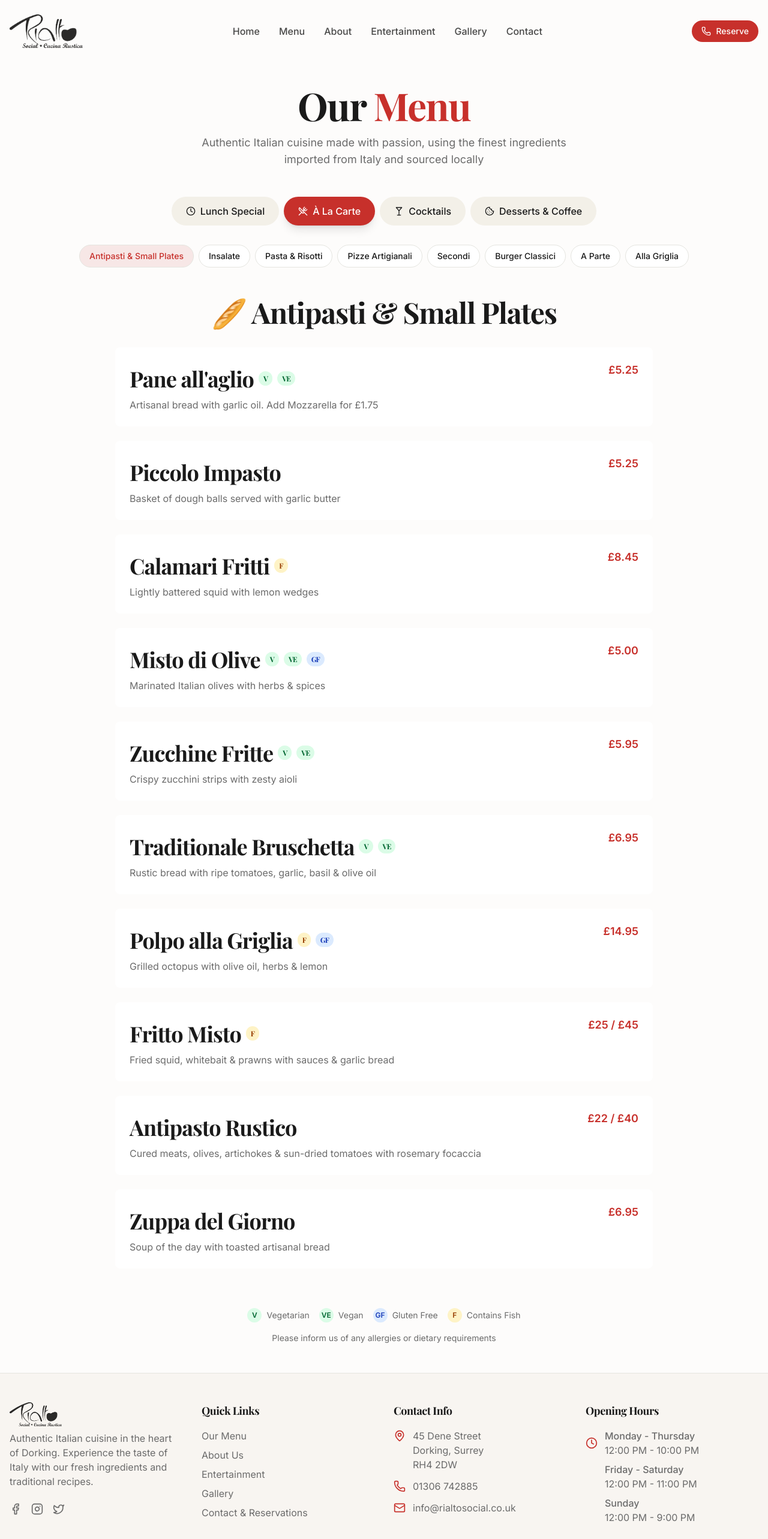
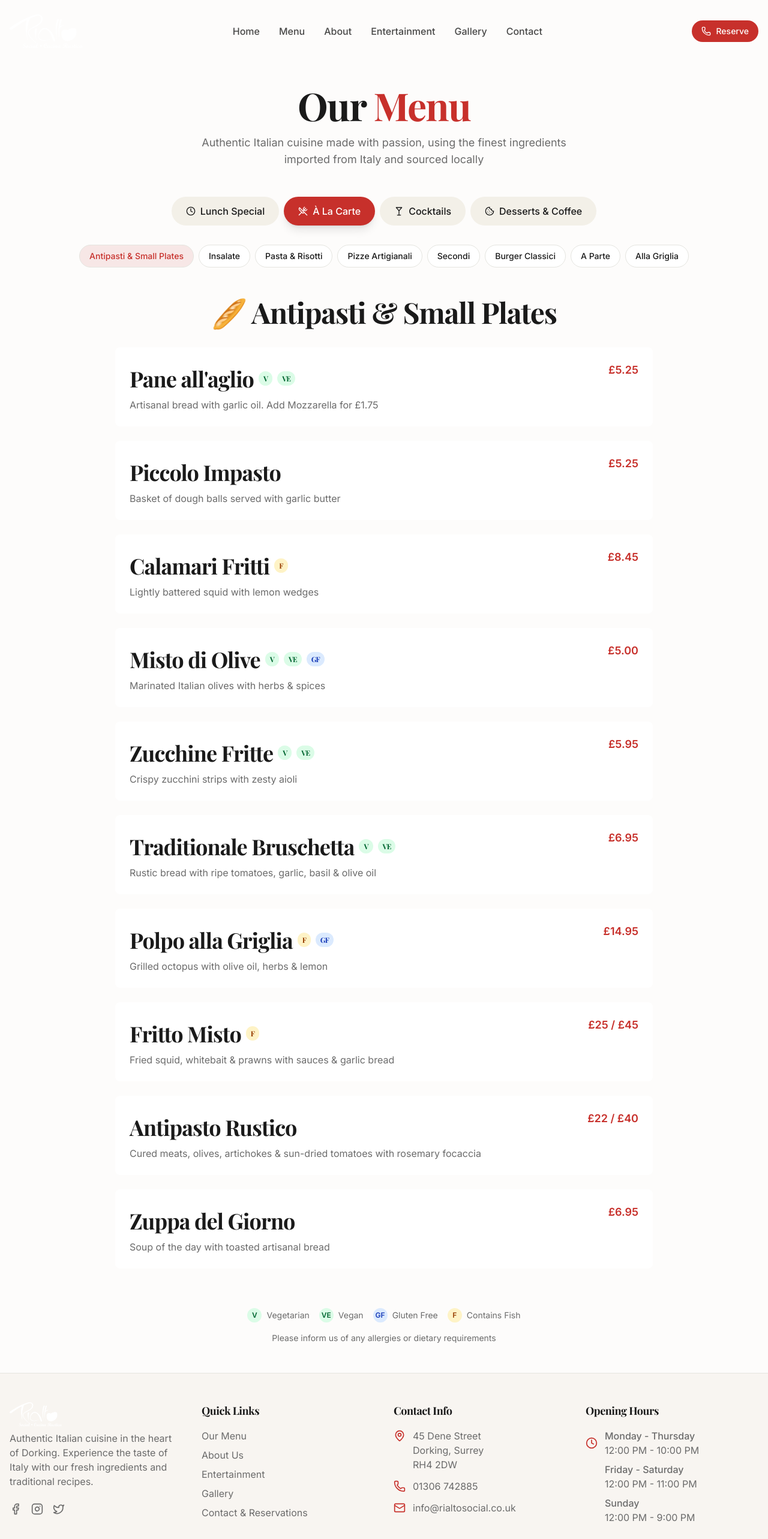
Before and after one commit to technoactive/rialto-social, a Next.js app: page /menu in a window 1280 px wide. Shown: the top 2566 px of the page at 60% size. Built offline with nearby package versions, Linux system fonts and the light colour scheme; a web font is replaced by a local one.

Commit message:
Make logo consistently light/white in header and footer

```diff
--- a/components/layout/Footer.tsx
+++ b/components/layout/Footer.tsx
@@ -15,7 +15,7 @@
                 alt="Rialto Social"
                 width={120}
                 height={40}
-                className="h-10 w-auto object-contain"
+                className="h-10 w-auto object-contain brightness-0 invert"
               />
             </div>
             <p className="text-muted-foreground">
--- a/components/layout/Header.tsx
+++ b/components/layout/Header.tsx
@@ -63,10 +63,7 @@
                 width={180}
                 height={56}
                 priority
-                className={cn(
-                  "h-12 md:h-14 w-auto object-contain",
-                  isHomePage && !scrolled && !isOpen ? "brightness-0 invert" : ""
-                )}
+                className="h-12 md:h-14 w-auto object-contain brightness-0 invert"
               />
             </motion.div>
           </Link>
```
